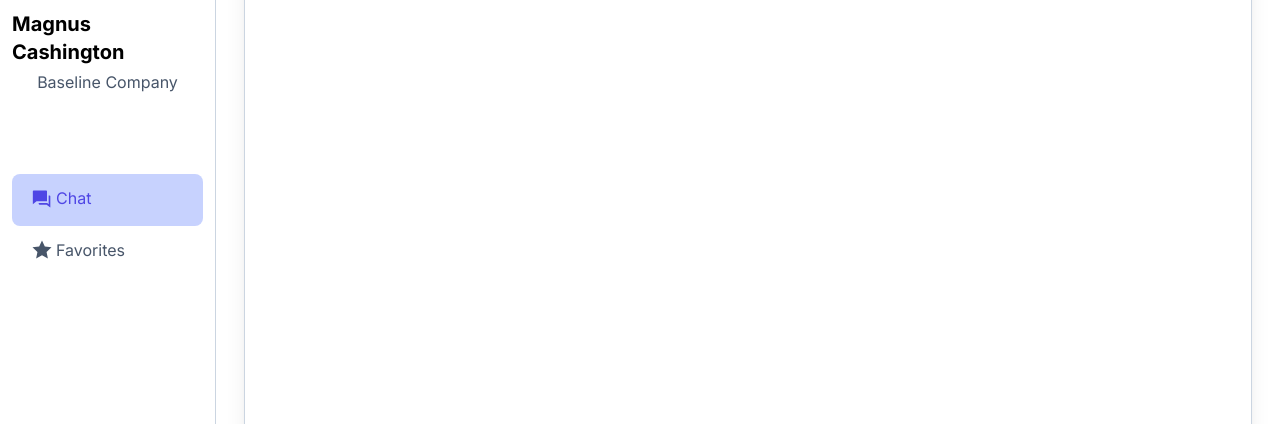
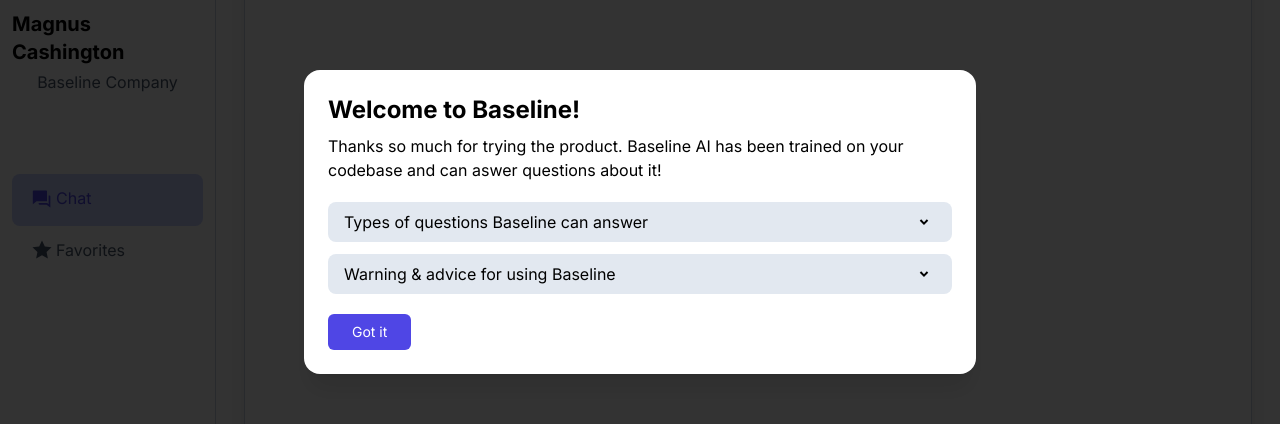
Before and after one commit to Erick-Suarez/baseline, a React (Vite) app in the folder apps/baseline-web/: page /chat in a window 1280 px wide. Shown: the part 178-602 px from the top of the page. Built offline with nearby package versions, Linux system fonts and the light colour scheme; no server answers.

Commit message:
Add primer dialog

```diff
--- /dev/null
+++ b/apps/baseline-web/src/components/baslinePrimerDialog.tsx
@@ -0,0 +1,100 @@
+import { useState } from 'react';
+import { Disclosure, Dialog as HeadlessDialog } from '@headlessui/react';
+import { RiArrowDropDownLine } from 'react-icons/ri';
+
+export const BaselinePrimerDialog = () => {
+  let [isOpen, setIsOpen] = useState(true);
+
+  const _handleClose = () => {
+    setIsOpen(false);
+  };
+
+  return (
+    <HeadlessDialog
+      open={isOpen}
+      onClose={_handleClose}
+      className="relative z-50 bg-black"
+    >
+      {/* The backdrop, rendered as a fixed sibling to the panel container */}
+      <div className="fixed inset-0 bg-black/80" aria-hidden="true" />
+
+      {/* Full-screen container to center the panel */}
+      <div className="fixed inset-0 flex items-center justify-center p-4">
+        {/* The actual dialog panel  */}
+        <HeadlessDialog.Panel className="mx-auto flex max-w-2xl flex-col items-start rounded-2xl bg-white p-6 shadow-xl">
+          <h1 className="mb-2 text-2xl font-bold">Welcome to Baseline!</h1>
+          <p className="mb-5">
+            Thanks so much for trying the product. Baseline AI has been trained
+            on your codebase and can aswer questions about it!
+          </p>
+          <div className="mb-5 flex w-full flex-col gap-3">
+            <Disclosure>
+              <Disclosure.Button className="flex w-full items-center justify-between rounded-lg bg-slate-200 px-4 py-2 outline-none hover:bg-indigo-100">
+                Types of questions Baseline can answer
+                <RiArrowDropDownLine className="h-6 w-6" />
+              </Disclosure.Button>
+              <Disclosure.Panel className="px-4">
+                Baseline can answer questions like:
+                <ul className="list-disc">
+                  <li className="ml-8 mt-1">
+                    How do we apply CSS to our codebase
+                  </li>
+                  <li className="ml-8 mt-1">
+                    Give me an example of how we implement something
+                  </li>
+                  <li className="ml-8 mt-1">
+                    What file does this component belong in
+                  </li>
+                  <li className="ml-8 mt-1">Why am I getting this error</li>
+                  <li className="ml-8 mt-1">
+                    How would I build out this new feature
+                  </li>
+                  <li className="ml-8 mt-1">And much more just try and ask!</li>
+                </ul>
+              </Disclosure.Panel>
+            </Disclosure>
+            <Disclosure>
+              <Disclosure.Button className="flex w-full items-center justify-between rounded-lg bg-slate-200 px-4 py-2 outline-none hover:bg-indigo-100">
+                Warning & advice for using Baseline
+                <RiArrowDropDownLine className="h-6 w-6" />
+              </Disclosure.Button>
+              <Disclosure.Panel className="px-4">
+                To get the best results from Baseline its best to remember a few
+                points
+                <ul className="list-disc">
+                  <li className="ml-8 mt-1">
+                    Most importantly Baseline AI is here to assist you. Do not
+                    blindly follow its advice; instead use it as a guiding
+                    point.
+                  </li>
+                  <li className="ml-8 mt-1">
+                    Try to be explicit. For example try providing filenames,
+                    filepaths or variable if you have questions about them
+                  </li>
+                  <li className="ml-8 mt-1">
+                    If Baseline is having a hard time giving a useful answer
+                    then just try rewording it or providing more context.
+                  </li>
+                  <li className="ml-8 mt-1">
+                    It is better to ask how to do clear steps in a large problem
+                    rather than ask how to do the large problem all at once.
+                  </li>
+                  <li className="ml-8 mt-1">
+                    Reset the chat regularly like when you have a new query that
+                    doesn't rely on the current chat
+                  </li>
+                </ul>
+              </Disclosure.Panel>
+            </Disclosure>
+          </div>
+          <button
+            onClick={_handleClose}
+            className="rounded-md bg-indigo-600 px-6 py-2 text-sm text-white outline-none hover:bg-indigo-800"
+          >
+            Got it
+          </button>
+        </HeadlessDialog.Panel>
+      </div>
+    </HeadlessDialog>
+  );
+};
--- a/apps/baseline-web/src/pages/chatPage.tsx
+++ b/apps/baseline-web/src/pages/chatPage.tsx
@@ -1,9 +1,11 @@
+import { BaselinePrimerDialog } from '@components/baslinePrimerDialog';
 import { Chat } from '@components/chat';
 
 export const ChatPage = () => {
   return (
     <div className="h-full w-full">
       <div className="flex h-full items-center justify-center px-5">
+        <BaselinePrimerDialog />
         <Chat />
       </div>
     </div>
--- a/apps/baseline-web/src/pages/favoritesPage.tsx
+++ b/apps/baseline-web/src/pages/favoritesPage.tsx
@@ -1,3 +1,5 @@
+import { BaselinePrimerDialog } from '@components/baslinePrimerDialog';
+
 export const FavoritesPage = () => {
   return (
     <div>
```
